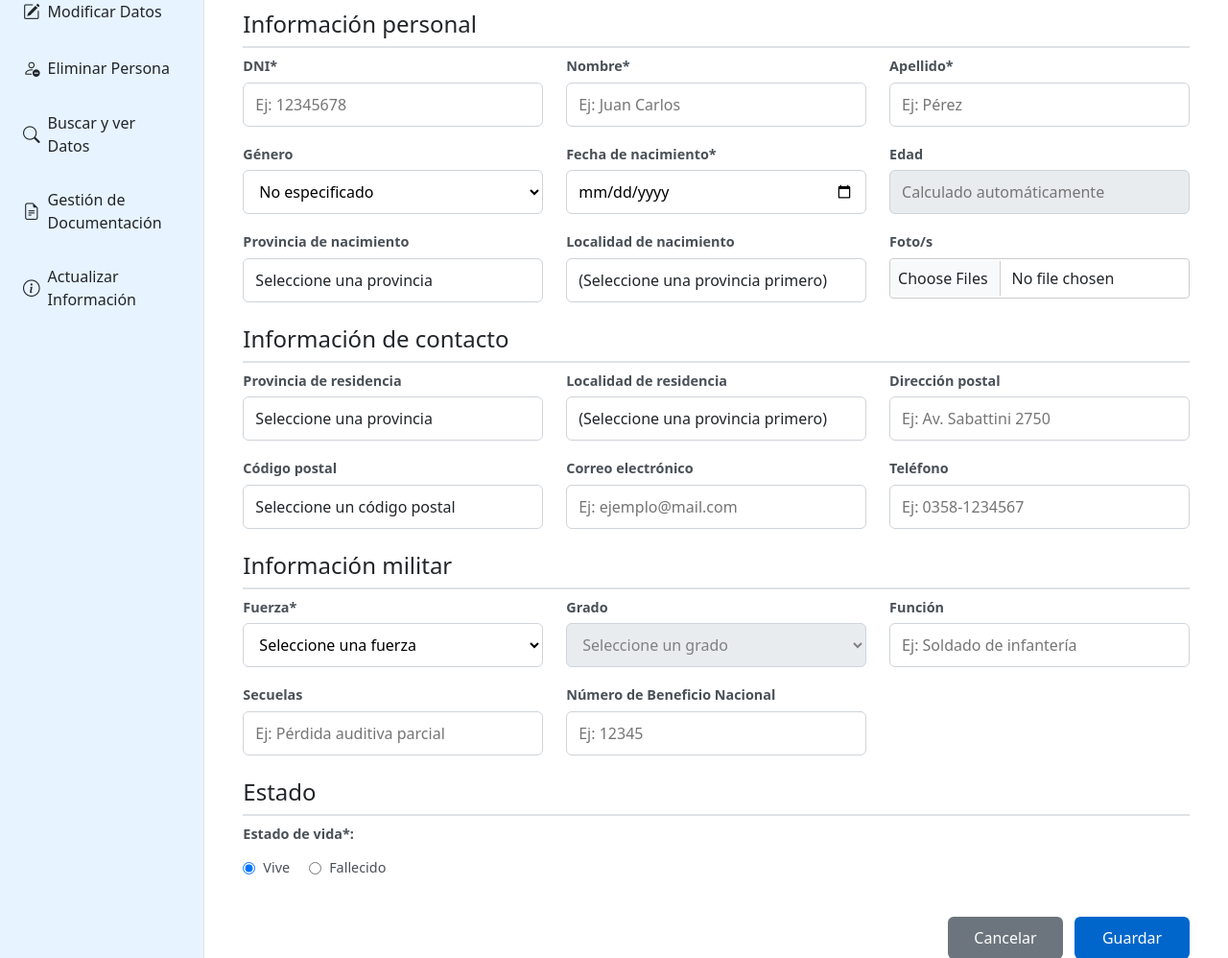
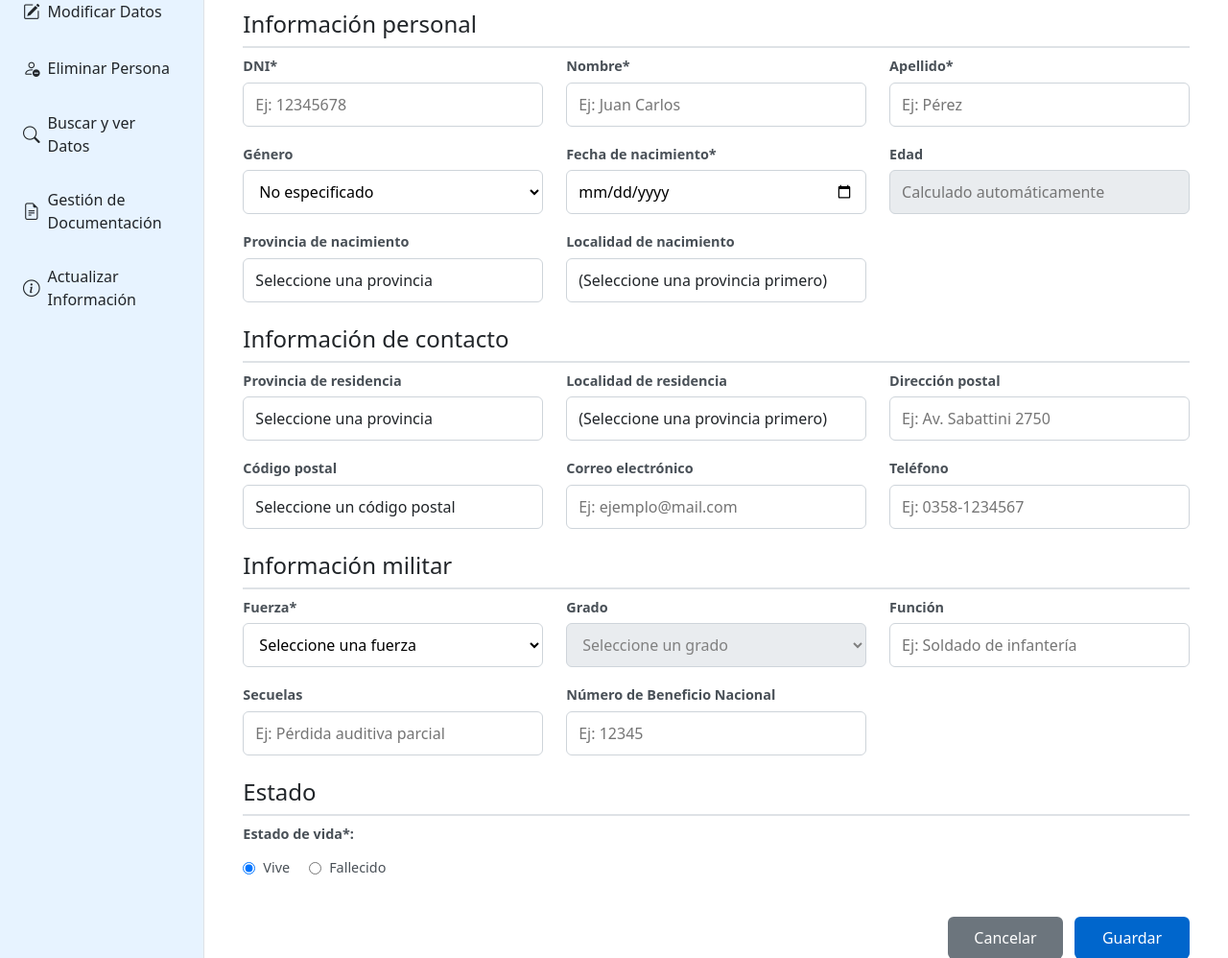
Before and after one commit to AlieniAgustin/proyecto-malvinas-unrc-2025, a Flask app: page /admin/insertar in a window 1280 px wide. Shown: the part 208-1206 px from the top of the page at 96% size. Run offline with Flask 3, Linux system fonts and the light colour scheme; the visitor is signed in with stand-in values (Sample User, id 1); data that the repository does not hold is empty; some libraries are stand-ins or nearby versions.

Commit message:
remove photo upload and display functionality

```diff
--- a/app/routes.py
+++ b/app/routes.py
@@ -163,14 +163,12 @@ def ver_perfil(dni):
             fza.nombre AS fuerza,
             loc.nombre_localidad, loc.departamento,
             prov.nombre AS provincia_nacimiento,
-            foto.ruta_foto,
             fallecido.fecha_fallecimiento
         FROM persona p
         JOIN veterano v ON p.dni = v.dni_veterano
         LEFT JOIN fuerza fza ON v.id_fuerza = fza.id_fuerza
         LEFT JOIN localidad loc ON v.localidad_nacimiento = loc.id_localidad
         LEFT JOIN provincia prov ON loc.id_provincia = prov.id_provincia
-        LEFT JOIN foto ON v.dni_veterano = foto.dni_veterano
         LEFT JOIN fallecido ON v.dni_veterano = fallecido.dni_veterano
         WHERE p.dni = %s
     """
--- a/app/templates/admin/eliminar.html
+++ b/app/templates/admin/eliminar.html
@@ -32,11 +32,7 @@
                 <div class="record">
                     <div class="record-info">
                         <div class="avatar">
-                            {% if veterano.ruta_foto %}
-                                <img src="{{ url_for('static', filename=veterano.ruta_foto) }}" alt="Foto de {{ veterano.nombre }}">
-                            {% else %}
-                                <img src="{{ url_for('static', filename='img/avatar.svg') }}" alt="Avatar default">
-                            {% endif %}
+                            <img src="{{ url_for('static', filename='img/avatar.svg') }}" alt="Avatar default">
                         </div>
                         <div class="record-details">
                             <strong>{{ veterano.nombre }} {{ veterano.apellido }}</strong>
--- a/app/templates/admin/insertar.html
+++ b/app/templates/admin/insertar.html
@@ -16,7 +16,7 @@
     <p class="text-muted">Complete el formulario con los datos del veterano (los campos con * son obligatorios).</p>
     <hr class="my-4">
 
-    <form class="formulario" method="POST" enctype="multipart/form-data" action="{{ url_for('main.insertar_persona') }}">
+    <form class="formulario" method="POST" action="{{ url_for('main.insertar_persona') }}">
 
         <section>
             <h3 class="h4">Información personal</h3>
@@ -64,10 +64,6 @@
                     <select name="localidad_nacimiento" id="localidad_nacimiento" disabled>
                         <option value="">Seleccione una localidad</option>
                     </select>
-                </div>
-                 <div>
-                    <label>Foto/s</label>
-                    <input type="file" class="form-control" id="fotos" name="fotos" multiple accept="image/*" style="padding: 8px; border: 1px solid #ccc; border-radius: 4px; line-height: 1.5;">
                 </div>
             </div>
         </section>
--- a/app/templates/admin/modificar.html
+++ b/app/templates/admin/modificar.html
@@ -32,11 +32,7 @@
                 <div class="record">
                     <div class="record-info">
                         <div class="avatar">
-                            {% if veterano.ruta_foto %}
-                                <img src="{{ url_for('static', filename=veterano.ruta_foto) }}" alt="Foto de {{ veterano.nombre }}">
-                            {% else %}
-                                <img src="{{ url_for('static', filename='img/avatar.svg') }}" alt="Avatar default">
-                            {% endif %}
+                            <img src="{{ url_for('static', filename='img/avatar.svg') }}" alt="Avatar default">
                         </div>
                         <div class="record-details">
                             <strong>{{ veterano.nombre }} {{ veterano.apellido }}</strong>
--- a/app/templates/admin/modificar_veterano.html
+++ b/app/templates/admin/modificar_veterano.html
@@ -13,7 +13,7 @@
     <h1 class="h2 mb-3">Modificar Persona</h1>
     <p class="text-muted">Actualice el formulario con los datos del veterano (los campos con * son obligatorios).</p>
     <hr class="my-4">
-        <form class="formulario" method="POST" enctype="multipart/form-data" action="{{ url_for('main.modificar_persona_guardar', dni=veterano.dni) }}">
+        <form class="formulario" method="POST" action="{{ url_for('main.modificar_persona_guardar', dni=veterano.dni) }}">
         <section>
             <h3 class="h4">Información personal</h3>
             <div class="grid">
@@ -60,10 +60,6 @@
                     <select name="localidad_nacimiento" id="localidad_nacimiento" disabled>
                         <option value="">Seleccione una localidad</option>
                     </select>
-                </div>
-                 <div>
-                    <label>Foto/s</label>
-                    <input type="file" class="form-control" id="fotos" name="fotos" multiple accept="image/*" style="padding: 8px; border: 1px solid #ccc; border-radius: 4px; line-height: 1.5;">
                 </div>
             </div>
         </section>
--- a/app/templates/buscar.html
+++ b/app/templates/buscar.html
@@ -26,11 +26,7 @@
                     <article class="record">
                         <div class="record-info">
                             <div class="avatar rounded-circle">
-                                {% if persona.ruta_foto %}
-                                    <img src="{{ url_for('static', filename=persona.ruta_foto) }}" alt="Foto de {{ persona.nombre }} {{ persona.apellido }}">
-                                {% else %}
-                                    <img src="{{ url_for('static', filename='img/avatar.svg') }}" alt="Avatar por defecto" class="rounded-circle">
-                                {% endif %}
+                                <img src="{{ url_for('static', filename='img/avatar.svg') }}" alt="Avatar por defecto" class="rounded-circle">
                             </div>
                             <div class="record-details">
                                 <strong class="d-block">{{ persona.apellido }}, {{ persona.nombre }}</strong>
--- a/app/veteranos_admin.py
+++ b/app/veteranos_admin.py
@@ -187,10 +187,9 @@ def modificar_datos():
     try:
         query = """
             SELECT
-                p.dni, p.nombre, p.apellido, foto.ruta_foto
+                p.dni, p.nombre, p.apellido
             FROM persona p
             JOIN veterano v ON p.dni = v.dni_veterano
-            LEFT JOIN foto ON v.dni_veterano = foto.dni_veterano
             WHERE 1=1
         """
         params = []
@@ -397,10 +396,9 @@ def eliminar_persona():
     try:
         query = """
             SELECT
-                p.dni, p.nombre, p.apellido, foto.ruta_foto
+                p.dni, p.nombre, p.apellido
             FROM persona p
             JOIN veterano v ON p.dni = v.dni_veterano
-            LEFT JOIN foto ON v.dni_veterano = foto.dni_veterano
             WHERE 1=1
         """
         params = []
```
Also changed, not shown: app/templates/perfil.html (+4 -11 lines), db/schema.sql (+0 -9 lines).
